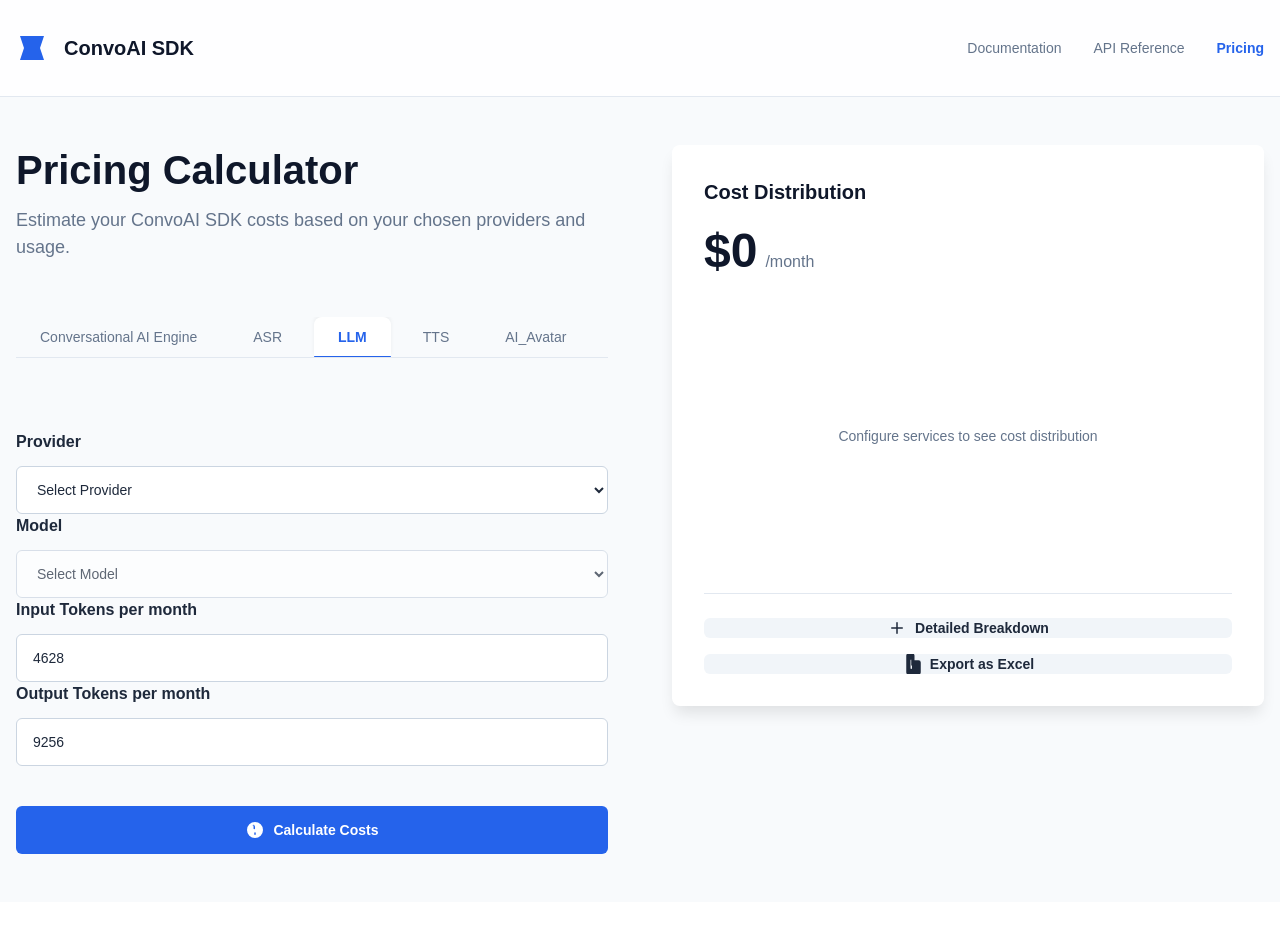
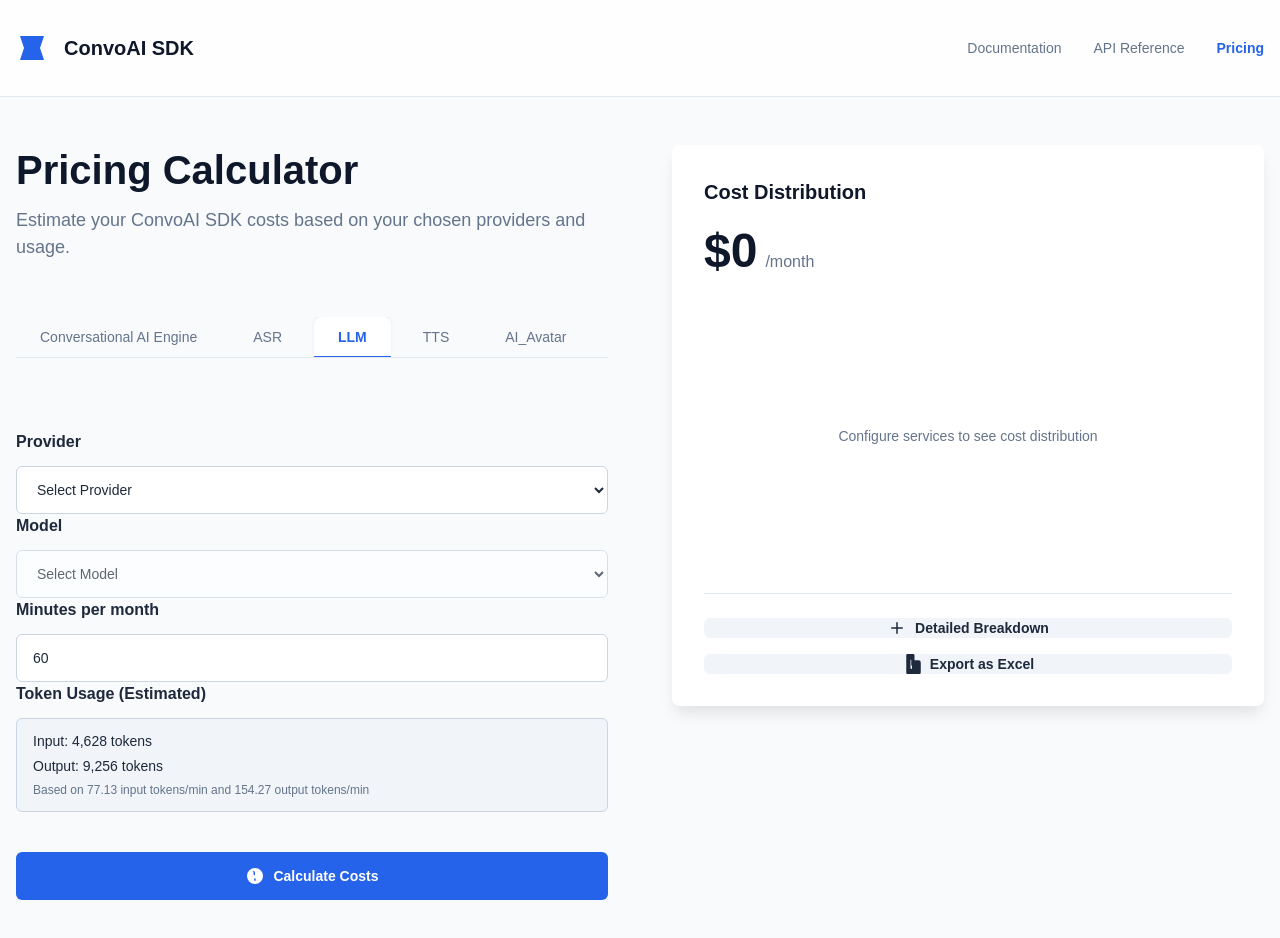
Before and after one commit to sarthak1991/agorapricingcalculator, a React (Vite) app: page / in a window 1280 px wide. Both pictures are taken after a click on the button "LLM". Shown: the top 938 px of the page. Before the commit the page ends 902 px from the top, so only its background shows below. Built offline with nearby package versions, Linux system fonts and the light colour scheme.

Commit message:
Correcting LLM and Convesational AI pricing

```diff
--- a/src/components/PricingCalculator.css
+++ b/src/components/PricingCalculator.css
@@ -192,6 +192,19 @@
   background: var(--neutral-50);
 }
 
+.tab.disabled {
+  opacity: 0.5;
+  cursor: not-allowed;
+  background: var(--neutral-100) !important;
+  color: var(--neutral-400) !important;
+}
+
+.tab.disabled:hover {
+  background: var(--neutral-100) !important;
+  color: var(--neutral-400) !important;
+  transform: none;
+}
+
 .tab-content {
   display: none;
 }
@@ -253,6 +266,26 @@
   border-color: var(--primary-200);
   color: var(--primary-700);
   line-height: 1.4;
+}
+
+.token-usage-display {
+  width: 100%;
+  min-height: 3rem;
+  padding: 0.75rem 1rem;
+  background: var(--neutral-100);
+  border: 1px solid var(--neutral-300);
+  border-radius: 0.375rem;
+  font-size: 0.875rem;
+  color: var(--neutral-800);
+  line-height: 1.5;
+}
+
+.token-usage-display div {
+  margin-bottom: 0.25rem;
+}
+
+.token-usage-display div:last-child {
+  margin-bottom: 0;
 }
 
 /* Special styling for LLM price displays */
--- a/src/components/PricingCalculator.jsx
+++ b/src/components/PricingCalculator.jsx
@@ -380,10 +380,12 @@
     const [formData, setFormData] = useState({
         conversational_ai: { provider: '', model: '', minutes: 60 },
         asr: { provider: '', model: '', minutes: 60 },
-        llm: { provider: '', model: '', inputTokens: 4628, outputTokens: 9256 },
+        llm: { provider: '', model: '', minutes: 60 },
         tts: { provider: '', model: '', characters: 30082 },
         ai_avatar: { provider: '', model: '', minutes: 60 }
     });
+
+    const isASRTabDisabled = formData.conversational_ai.provider === 'with-ares-asr';
 
     const handleInputChange = (tab, field, value) => {
         // Prevent negative values for numeric fields
@@ -406,10 +408,26 @@
                 if (provider && provider.models.length === 1) {
                     newData[tab].model = provider.models[0].id;
                 }
+
+                // If switching from "with-ares-asr" to another provider and ASR tab is active, switch to conversational_ai
+                if (tab === 'conversational_ai' && prev[tab].provider === 'with-ares-asr' && value !== 'with-ares-asr' && activeTab === 'asr') {
+                    setTimeout(() => setActiveTab('conversational_ai'), 0);
+                }
             }
 
             return newData;
         });
+    };
+
+    const calculateLLMTokens = (minutes) => {
+        // Based on the example: 60 minutes = 4628 input tokens, 9256 output tokens
+        const inputTokensPerMinute = 4628 / 60; // ~77.13 input tokens per minute
+        const outputTokensPerMinute = 9256 / 60; // ~154.27 output tokens per minute
+
+        return {
+            inputTokens: Math.round(minutes * inputTokensPerMinute),
+            outputTokens: Math.round(minutes * outputTokensPerMinute)
+        };
     };
 
     const getAllTabData = () => {
@@ -428,7 +446,7 @@
             const tabFormData = formData[tab];
             const hasProvider = tabFormData.provider !== '';
             const hasModel = tabFormData.model !== '';
-            const hasUsage = tabFormData.minutes > 0 || tabFormData.inputTokens > 0 || tabFormData.outputTokens > 0 || tabFormData.characters > 0;
+            const hasUsage = tabFormData.minutes > 0 || tabFormData.characters > 0;
 
             if (hasProvider && hasModel && hasUsage) {
                 let cost = 0;
@@ -454,11 +472,12 @@
                                 break;
                             }
                             case 'llm': {
-                                const inputCost = (tabFormData.inputTokens / 1000000) * model.inputPrice;
-                                const outputCost = (tabFormData.outputTokens / 1000000) * model.outputPrice;
+                                const llmTokens = calculateLLMTokens(tabFormData.minutes);
+                                const inputCost = (llmTokens.inputTokens / 1000000) * model.inputPrice;
+                                const outputCost = (llmTokens.outputTokens / 1000000) * model.outputPrice;
                                 cost = inputCost + outputCost;
-                                usage = tabFormData.inputTokens + tabFormData.outputTokens;
-                                unit = 'tokens';
+                                usage = tabFormData.minutes;
+                                unit = 'minutes';
                                 break;
                             }
                             case 'tts': {
@@ -535,7 +554,7 @@
             const tabFormData = formData[tab];
             const hasProvider = tabFormData.provider !== '';
             const hasModel = tabFormData.model !== '';
-            const hasUsage = tabFormData.minutes > 0 || tabFormData.inputTokens > 0 || tabFormData.outputTokens > 0 || tabFormData.characters > 0;
+            const hasUsage = tabFormData.minutes > 0 || tabFormData.characters > 0;
 
             if (!hasProvider || !hasModel || !hasUsage) {
                 missingServices.push(tabNames[tab]);
@@ -643,7 +662,7 @@
             const tabFormData = formData[tab];
             const hasProvider = tabFormData.provider !== '';
             const hasModel = tabFormData.model !== '';
-            const hasUsage = tabFormData.minutes > 0 || tabFormData.inputTokens > 0 || tabFormData.outputTokens > 0 || tabFormData.characters > 0;
+            const hasUsage = tabFormData.minutes > 0 || tabFormData.characters > 0;
 
             if (hasProvider && hasModel && hasUsage) {
                 let cost = 0;
@@ -669,11 +688,12 @@
                                 break;
                             }
                             case 'llm': {
-                                const inputCost = (tabFormData.inputTokens / 1000000) * model.inputPrice;
-                                const outputCost = (tabFormData.outputTokens / 1000000) * model.outputPrice;
+                                const llmTokens = calculateLLMTokens(tabFormData.minutes);
+                                const inputCost = (llmTokens.inputTokens / 1000000) * model.inputPrice;
+                                const outputCost = (llmTokens.outputTokens / 1000000) * model.outputPrice;
                                 cost = inputCost + outputCost;
-                                usage = tabFormData.inputTokens + tabFormData.outputTokens;
-                                unit = 'tokens';
+                                usage = tabFormData.minutes;
+                                unit = 'minutes';
                                 break;
                             }
                             case 'tts': {
@@ -711,6 +731,8 @@
                 {allTabsStatus.map((item, index) => {
                     const isAIEngine = item.name === 'AI_Engine' && item.status === 'configured';
                     const costBreakdown = isAIEngine ? getAICostBreakdown() : null;
+                    const isLLM = item.name === 'LLM' && item.status === 'configured';
+                    const llmTokenBreakdown = isLLM ? calculateLLMTokens(formData.llm.minutes) : null;
 
                     return (
                     <div key={index} style={{ marginBottom: '1rem', padding: '1rem', background: 'white', borderRadius: '0.375rem' }}>
@@ -722,6 +744,11 @@
                                     {isAIEngine && (
                                         <span style={{ fontSize: '0.75rem', color: 'var(--neutral-500)', fontStyle: 'italic' }}>
                                             (Cost breakdown shown below)
+                                        </span>
+                                    )}
+                                    {isLLM && (
+                                        <span style={{ fontSize: '0.75rem', color: 'var(--neutral-500)', fontStyle: 'italic' }}>
+                                            (Token breakdown shown below)
                                         </span>
                                     )}
                                 </div>
@@ -825,6 +852,61 @@
                                             <div style={{ display: 'flex', justifyContent: 'space-between' }}>
                                                 <span>Total:</span>
                                                 <span>${costBreakdown.totalCost.toFixed(4)}</span>
+                                            </div>
+                                        </div>
+                                    </div>
+                                )}
+
+                                {isLLM && llmTokenBreakdown && (
+                                    <div style={{ marginTop: '1rem', paddingTop: '1rem', borderTop: '1px solid var(--neutral-200)' }}>
+                                        <h6 style={{ fontSize: '0.875rem', fontWeight: 600, color: 'var(--neutral-800)', marginBottom: '0.75rem' }}>
+                                            Token Breakdown ({formData.llm.minutes.toLocaleString()} minutes):
+                                        </h6>
+
+                                        <div style={{ marginBottom: '0.75rem', fontSize: '0.813rem', color: 'var(--neutral-600)' }}>
+                                            <div style={{ fontWeight: 500, marginBottom: '0.25rem' }}>Input Tokens:</div>
+                                            <div style={{ display: 'flex', justifyContent: 'space-between', marginBottom: '0.125rem', fontSize: '0.75rem' }}>
+                                                <span>Rate:</span>
+                                                <span>77.13 tokens/minute</span>
+                                            </div>
+                                            <div style={{ display: 'flex', justifyContent: 'space-between', marginBottom: '0.125rem', fontSize: '0.75rem' }}>
+                                                <span>Duration:</span>
+                                                <span>{formData.llm.minutes.toLocaleString()} minutes</span>
+                                            </div>
+                                            <div style={{ display: 'flex', justifyContent: 'space-between', marginBottom: '0.125rem', fontSize: '0.75rem' }}>
+                                                <span>Calculation:</span>
+                                                <span>77.13 × {formData.llm.minutes.toLocaleString()}</span>
+                                            </div>
+                                            <div style={{ display: 'flex', justifyContent: 'space-between', fontWeight: 500, borderTop: '1px solid var(--neutral-200)', paddingTop: '0.125rem' }}>
+                                                <span>Total Input Tokens:</span>
+                                                <span>{llmTokenBreakdown.inputTokens.toLocaleString()}</span>
+                                            </div>
+                                        </div>
+
+                                        <div style={{ marginBottom: '0.75rem', fontSize: '0.813rem', color: 'var(--neutral-600)' }}>
+                                            <div style={{ fontWeight: 500, marginBottom: '0.25rem' }}>Output Tokens:</div>
+                                            <div style={{ display: 'flex', justifyContent: 'space-between', marginBottom: '0.125rem', fontSize: '0.75rem' }}>
+                                                <span>Rate:</span>
+                                                <span>154.27 tokens/minute</span>
+                                            </div>
+                                            <div style={{ display: 'flex', justifyContent: 'space-between', marginBottom: '0.125rem', fontSize: '0.75rem' }}>
+                                                <span>Duration:</span>
+                                                <span>{formData.llm.minutes.toLocaleString()} minutes</span>
+                                            </div>
+                                            <div style={{ display: 'flex', justifyContent: 'space-between', marginBottom: '0.125rem', fontSize: '0.75rem' }}>
+                                                <span>Calculation:</span>
+                                                <span>154.27 × {formData.llm.minutes.toLocaleString()}</span>
+                                            </div>
+                                            <div style={{ display: 'flex', justifyContent: 'space-between', fontWeight: 500, borderTop: '1px solid var(--neutral-200)', paddingTop: '0.125rem' }}>
+                                                <span>Total Output Tokens:</span>
+                                                <span>{llmTokenBreakdown.outputTokens.toLocaleString()}</span>
+                                            </div>
+                                        </div>
+
+                                        <div style={{ paddingTop: '0.5rem', borderTop: '1px dashed var(--neutral-300)', fontSize: '0.875rem', fontWeight: 600, color: 'var(--neutral-800)' }}>
+                                            <div style={{ display: 'flex', justifyContent: 'space-between' }}>
+                                                <span>Total Tokens:</span>
+                                                <span>{(llmTokenBreakdown.inputTokens + llmTokenBreakdown.outputTokens).toLocaleString()}</span>
                                             </div>
                                         </div>
                                     </div>
@@ -1067,26 +1149,25 @@
                             </>
                         )}
                         <div className="form-group">
-                            <label htmlFor="llm-input-tokens">Input Tokens per month</label>
+                            <label htmlFor="llm-minutes">Minutes per month</label>
                             <input
-                                id="llm-input-tokens"
+                                id="llm-minutes"
                                 type="number"
                                 min="0"
-                                placeholder="e.g., 5000000"
-                                value={formData.llm.inputTokens}
-                                onChange={(e) => handleInputChange('llm', 'inputTokens', Number(e.target.value))}
+                                placeholder="e.g., 60"
+                                value={formData.llm.minutes}
+                                onChange={(e) => handleInputChange('llm', 'minutes', Number(e.target.value))}
                             />
                         </div>
                         <div className="form-group">
-                            <label htmlFor="llm-output-tokens">Output Tokens per month</label>
-                            <input
-                                id="llm-output-tokens"
-                                type="number"
-                                min="0"
-                                placeholder="e.g., 5000000"
-                                value={formData.llm.outputTokens}
-                                onChange={(e) => handleInputChange('llm', 'outputTokens', Number(e.target.value))}
-                            />
+                            <label>Token Usage (Estimated)</label>
+                            <div className="token-usage-display">
+                                <div>Input: {calculateLLMTokens(formData.llm.minutes).inputTokens.toLocaleString()} tokens</div>
+                                <div>Output: {calculateLLMTokens(formData.llm.minutes).outputTokens.toLocaleString()} tokens</div>
+                                <div style={{ fontSize: '0.75rem', color: 'var(--neutral-500)', marginTop: '0.25rem' }}>
+                                    Based on 77.13 input tokens/min and 154.27 output tokens/min
+                                </div>
+                            </div>
                         </div>
                     </div>
                 );
@@ -1257,8 +1338,13 @@
                             ].map(tab => (
                                 <button
                                     key={tab.key}
-                                    className={`tab ${activeTab === tab.key ? 'active' : ''}`}
-                                    onClick={() => setActiveTab(tab.key)}
+                                    className={`tab ${activeTab === tab.key ? 'active' : ''} ${tab.key === 'asr' && isASRTabDisabled ? 'disabled' : ''}`}
+                                    onClick={() => {
+                                        if (tab.key !== 'asr' || !isASRTabDisabled) {
+                                            setActiveTab(tab.key);
+                                        }
+                                    }}
+                                    title={tab.key === 'asr' && isASRTabDisabled ? 'ASR is already included in "With ARES ASR"' : ''}
                                 >
                                     {tab.label}
                                 </button>
```
